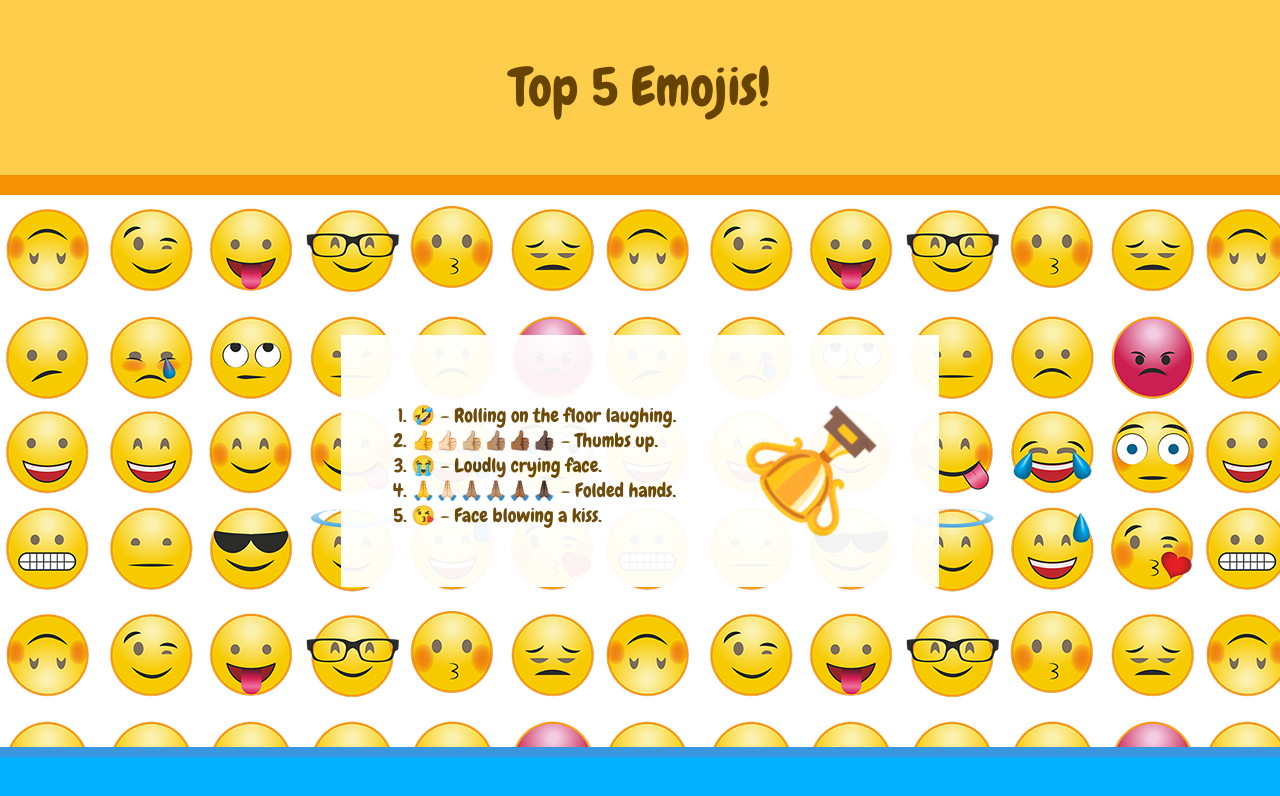
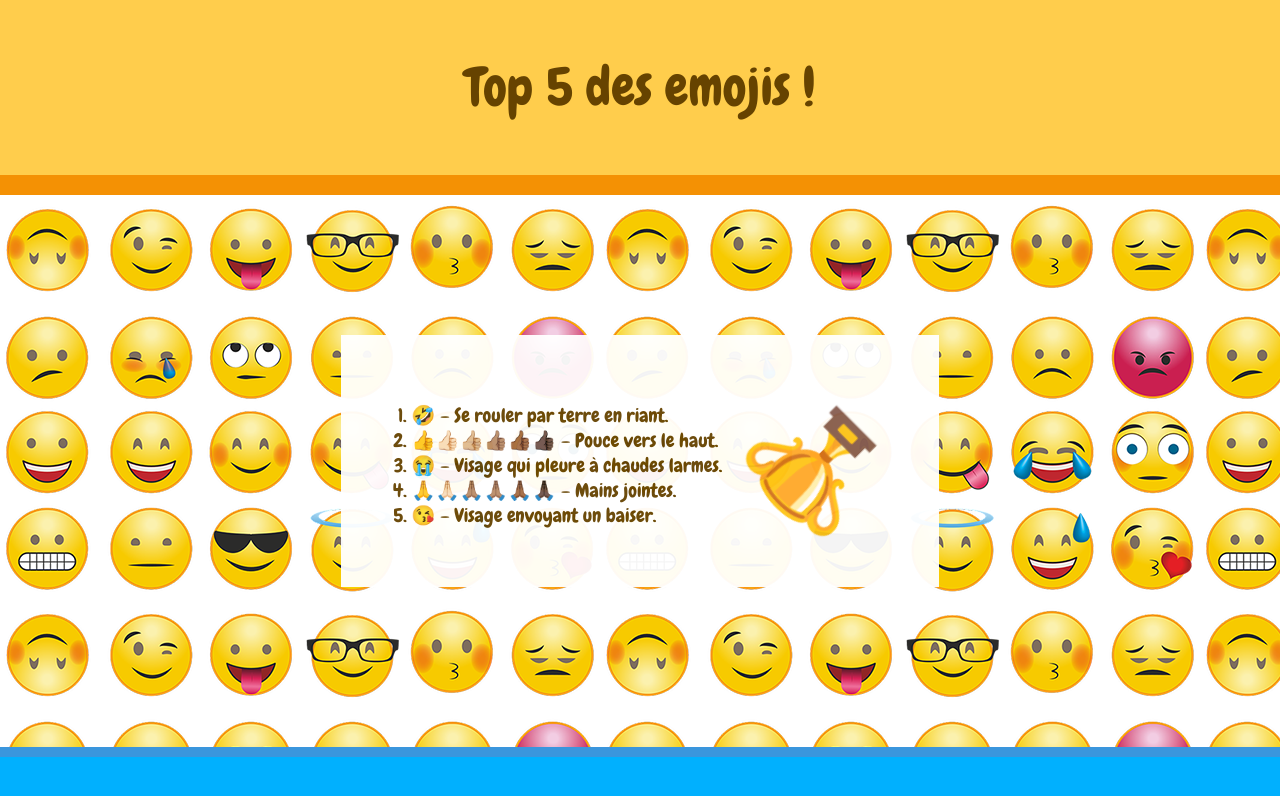
Before and after one commit to raspberrypilearning/top-5-emoji-list, a plain HTML site: page fr-FR/code/top-5-emoji-list-step-4/index.html in a window 1280 px wide. Drawn offline with Linux system fonts and the light colour scheme.

Commit message:
New translations index.html (French)

```diff
--- a/fr-FR/code/top-5-emoji-list-step-4/index.html
+++ b/fr-FR/code/top-5-emoji-list-step-4/index.html
@@ -9,7 +9,7 @@
   <meta name="viewport" content="width=device-width, initial-scale=1.0">
 
   <!-- Appears on the web browser tab and search results -->
-  <title>Top 5 Emojis!</title>
+  <title>Top 5 des emojis !</title>
 
   <!-- Import fonts from Google -->
   <link href="https://fonts.googleapis.com/css2?family=Fredoka+One&family=Mukta:wght@200&display=swap" rel="stylesheet">
@@ -28,7 +28,7 @@
 <body>
 
   <header class="secondary border-bottom">
-    <h1>Top 5 Emojis!</h1>
+    <h1>Top 5 des emojis !</h1>
 
   </header>
 
@@ -36,11 +36,11 @@
     <section class="wrap">
        <div class="wide">
          <ol>
-           <li>🤣 – Rolling on the floor laughing.</li>
-           <li>👍👍🏻👍🏼👍🏽👍🏾👍🏿 – Thumbs up.</li>
-           <li>😭 – Loudly crying face.</li>
-           <li>🙏🙏🏻🙏🏽🙏🏽🙏🏾🙏🏿 – Folded hands.</li>
-           <li>😘 – Face blowing a kiss.</li>
+           <li>🤣 – Se rouler par terre en riant.</li>
+           <li>👍👍🏻👍🏼👍🏽👍🏾👍🏿 – Pouce vers le haut.</li>
+           <li>😭 – Visage qui pleure à chaudes larmes.</li>
+           <li>🙏🙏🏻🙏🏽🙏🏽🙏🏾🙏🏿 – Mains jointes.</li>
+           <li>😘 – Visage envoyant un baiser.</li>
          </ol>
        </div>
        <p class="narrow hugefont spinme">🏆</p>
```
